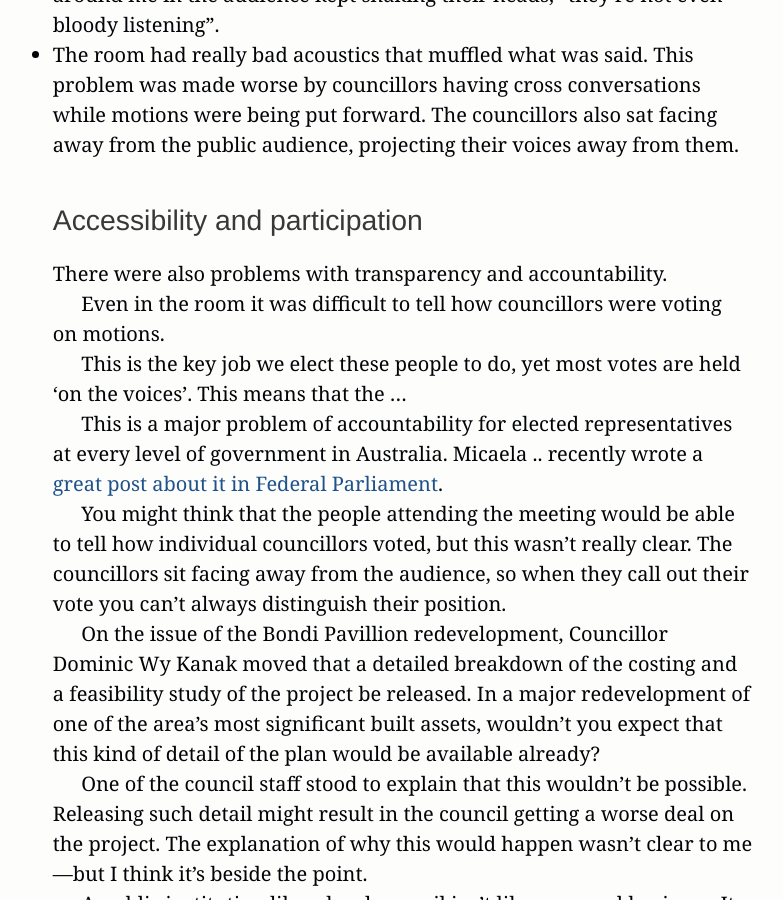
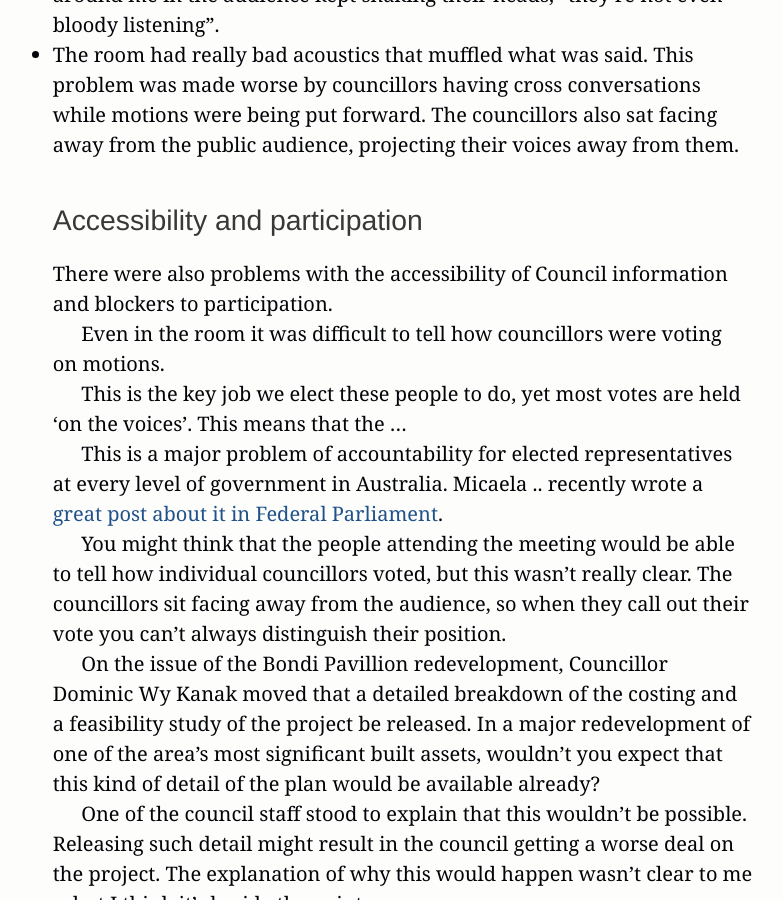
Before and after one commit to equivalentideas/home, a Jekyll site: the page built from _posts/2016-02-29-waverley-council-meeting.markdown, in a window 1280 px wide and 900 px high, scrolled down 2463 px. Shown: the whole window, without its empty margins (237-1020 px from the left). Built offline with Jekyll 4.4.1, drawn with Linux system fonts in a browser that asks for light colours; nearby versions of some CDN libraries.

Commit message:
Make intropar more specific

```diff
--- a/_posts/2016-02-29-waverley-council-meeting.markdown
+++ b/_posts/2016-02-29-waverley-council-meeting.markdown
@@ -93,7 +93,8 @@ It seemed to me that there were a few causes for this:
 
 ## Accessibility and participation
 
-There were also problems with transparency and accountability.
+There were also problems with the accessibility of Council information and
+blockers to participation.
 
 Even in the room it was difficult to tell
 how councillors were voting on motions.
```
